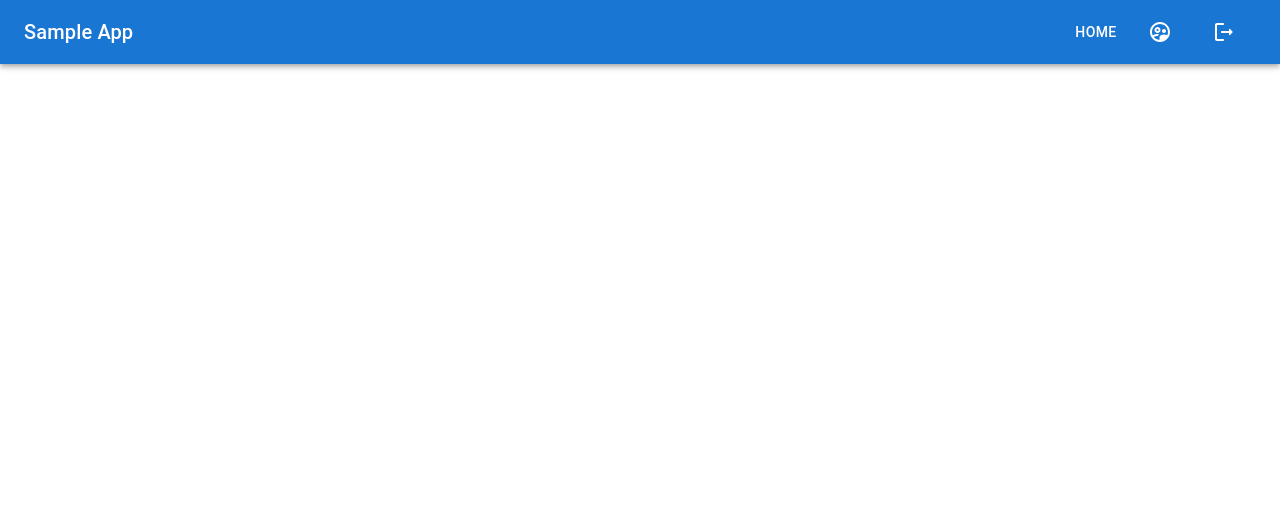
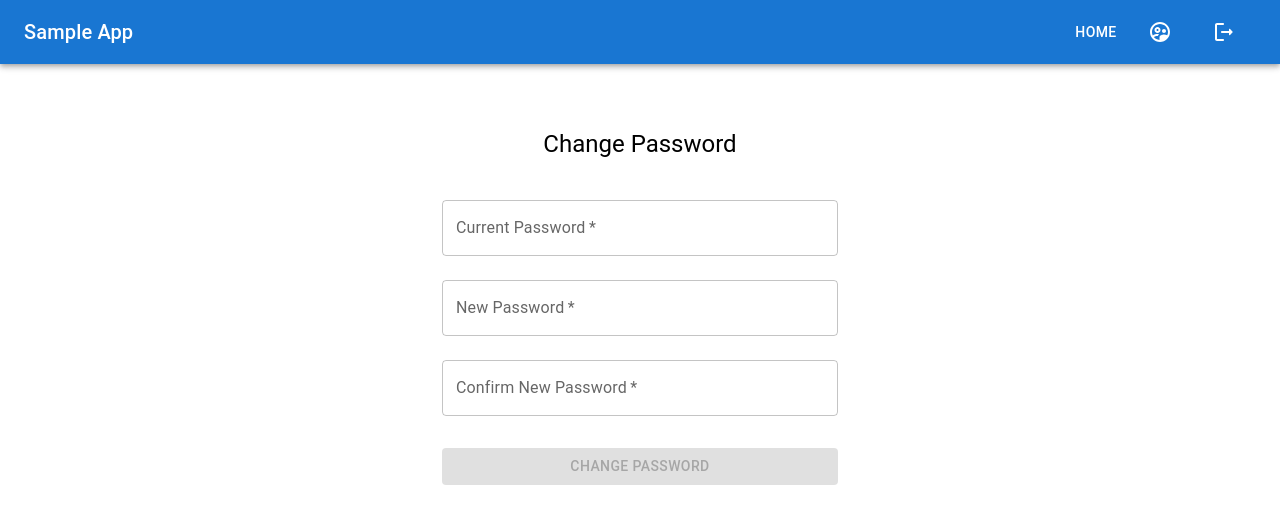
Before and after one commit to Ramosh99/OneBillionTech_ToDoApp, a React (Create React App) app in the folder client/: page /change-password in a window 1280 px wide. Before the commit this address had no page. Shown: the top 524 px of the page. Built offline with nearby package versions, Linux system fonts and the light colour scheme; sample sign-in values are in the browser's storage.

Commit message:
feat: add About Me and Change Password pages with user authentication and password update functionality

```diff
--- a/client/src/App.js
+++ b/client/src/App.js
@@ -10,13 +10,14 @@ import ForgotPassword from './Pages/ForgotPassword.js';
 import ResetPassword from './Pages/ResetPassword.js';
 // import Dashboard from './components/Dashboard.js';
 import Tasks from './Pages/Tasks.js';
+import AboutMe from './Pages/AboutMe.js';
+import ChangePassowrd from './Pages/ChangePassowrd.js';
 
 function App() {
 
   return (
     <BrowserRouter>
       <Navbar />
-      {/* <Container className="App" sx={{ mt: 4 }}> */}
         <Routes>
           <Route path="/" element={<Signup />} />
           <Route path="/login" element={<Login />} />
@@ -24,8 +25,9 @@ function App() {
          <Route path="/reset-password/:token" element={<ResetPassword />} />
           <Route path="/verify/:token" element={<EmailVerify />} />
           <Route path='/dashboard' element={<Tasks />} />
+          <Route path='/about-me' element={<AboutMe />} />
+          <Route path='/change-password' element={<ChangePassowrd />} />
         </Routes>
-      {/* </Container> */}
     </BrowserRouter>
   );
 }
--- /dev/null
+++ b/client/src/Pages/AboutMe.js
@@ -0,0 +1,66 @@
+import { useState, useEffect } from 'react';
+import { Container, Box, Typography, Paper, Avatar, Divider, Alert } from '@mui/material';
+import { useNavigate } from 'react-router-dom';
+import PersonIcon from '@mui/icons-material/Person';
+
+const AboutMe = () => {
+  const navigate = useNavigate();
+  const [userData, setUserData] = useState(null);
+  const [error, setError] = useState('');
+
+  useEffect(() => {
+    const token = localStorage.getItem('token');
+    if (!token) {
+      navigate('/login');
+      return;
+    }
+
+    try {
+      const decoded = JSON.parse(atob(token.split('.')[1]));
+      setUserData(decoded);
+    } catch (error) {
+      setError('Failed to load user data');
+      navigate('/login');
+    }
+  }, [navigate]);
+  console.log(userData)
+
+  return (
+    <Container maxWidth="md">
+      <Box sx={{ my: 4 }}>
+        <Typography variant="h4" gutterBottom align="center">
+          About Me
+        </Typography>
+
+        {error && <Alert severity="error" sx={{ mb: 2 }}>{error}</Alert>}
+
+        {userData && (
+          <Paper elevation={3} sx={{ p: 3 }}>
+            <Box sx={{ display: 'flex', alignItems: 'center', mb: 3 }}>
+              <Avatar sx={{ width: 80, height: 80, mr: 2, bgcolor: 'primary.main' }}>
+                <PersonIcon fontSize="large" />
+              </Avatar>
+              <Box>
+                <Typography variant="h5">{userData.userName}</Typography>
+                <Typography color="textSecondary">{userData.email}</Typography>
+              </Box>
+            </Box>
+
+            <Divider sx={{ my: 2 }} />
+
+            <Box sx={{ mt: 2 }}>
+              <Typography variant="subtitle1" gutterBottom>
+                <strong>Account Created:</strong> {new Date(userData.iat * 1000).toLocaleDateString()}
+              </Typography>
+              <Typography variant="subtitle1" gutterBottom>
+                <strong>User ID:</strong> {userData.id}
+              </Typography>
+            </Box>
+          </Paper>
+        )}
+      </Box>
+    </Container>
+  );
+};
+
+export default AboutMe;
--- /dev/null
+++ b/client/src/Pages/ChangePassowrd.js
@@ -0,0 +1,119 @@
+import { useState, useEffect } from 'react';
+import { Container, TextField, Button, Box, Typography, Alert } from '@mui/material';
+import { useNavigate } from 'react-router-dom';
+import axios from 'axios';
+
+const ChangePassword = () => {
+  const navigate = useNavigate();
+  const [formData, setFormData] = useState({
+    currentPassword: '',
+    newPassword: '',
+    confirmPassword: ''
+  });
+  const [error, setError] = useState('');
+  const [success, setSuccess] = useState('');
+  const [userId, setUserId] = useState('');
+
+  useEffect(() => {
+    const token = localStorage.getItem('token');
+    if (!token) {
+      navigate('/login');
+      return;
+    }
+
+    try {
+      const decoded = JSON.parse(atob(token.split('.')[1]));
+      setUserId(decoded.id);
+    } catch (error) {
+      navigate('/login');
+    }
+  }, [navigate]);
+
+  const handleSubmit = async (e) => {
+    e.preventDefault();
+    setError('');
+    setSuccess('');
+
+    if (formData.newPassword !== formData.confirmPassword) {
+      setError('New passwords do not match');
+      return;
+    }
+
+    try {
+      await axios.put(`http://localhost:8080/api/auth/change-password/${userId}`, {
+        currentPassword: formData.currentPassword,
+        newPassword: formData.newPassword
+      });
+      setSuccess('Password changed successfully');
+      setFormData({
+        currentPassword: '',
+        newPassword: '',
+        confirmPassword: ''
+      });
+    } catch (err) {
+      setError(err.response?.data?.message || 'Failed to change password');
+    }
+  };
+
+  const handleChange = (e) => {
+    setFormData({
+      ...formData,
+      [e.target.name]: e.target.value
+    });
+  };
+
+  return (
+    <Container maxWidth="xs">
+      <Box sx={{ mt: 8, display: 'flex', flexDirection: 'column', alignItems: 'center' }}>
+        <Typography component="h1" variant="h5">Change Password</Typography>
+
+        {error && <Alert severity="error" sx={{ mt: 2, width: '100%' }}>{error}</Alert>}
+        {success && <Alert severity="success" sx={{ mt: 2, width: '100%' }}>{success}</Alert>}
+
+        <Box component="form" onSubmit={handleSubmit} sx={{ mt: 3, width: '100%' }}>
+          <TextField
+            margin="normal"
+            required
+            fullWidth
+            name="currentPassword"
+            label="Current Password"
+            type="password"
+            value={formData.currentPassword}
+            onChange={handleChange}
+          />
+          <TextField
+            margin="normal"
+            required
+            fullWidth
+            name="newPassword"
+            label="New Password"
+            type="password"
+            value={formData.newPassword}
+            onChange={handleChange}
+          />
+          <TextField
+            margin="normal"
+            required
+            fullWidth
+            name="confirmPassword"
+            label="Confirm New Password"
+            type="password"
+            value={formData.confirmPassword}
+            onChange={handleChange}
+          />
+          <Button
+            type="submit"
+            fullWidth
+            variant="contained"
+            sx={{ mt: 3, mb: 2 }}
+            disabled={!formData.currentPassword || !formData.newPassword || !formData.confirmPassword}
+          >
+            Change Password
+          </Button>
+        </Box>
+      </Box>
+    </Container>
+  );
+};
+
+export default ChangePassword;
```
Also changed, not shown: 1 other file (tests, documents, lock files or other folders).
